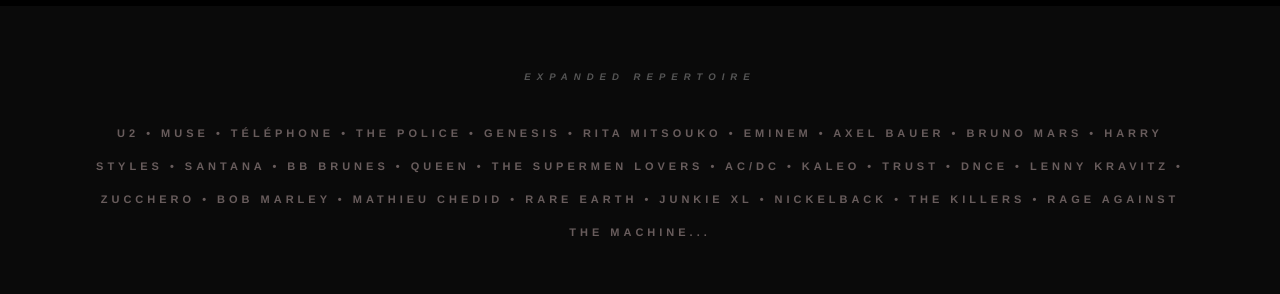
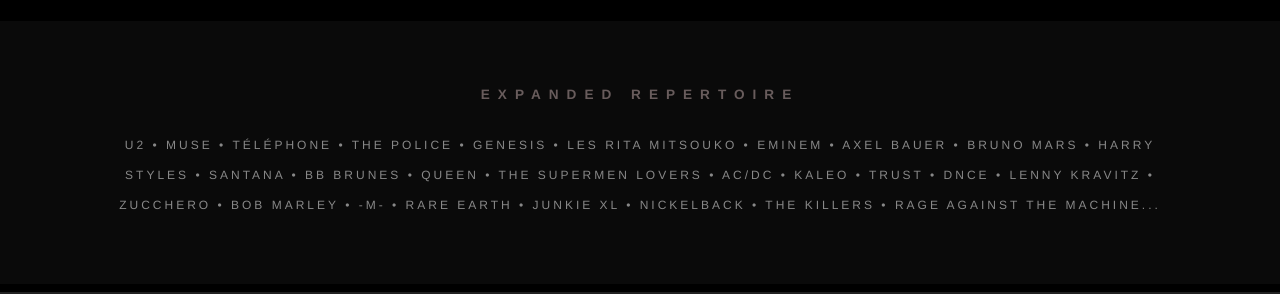
Before and after one commit to emmanuelle-dupasmahe/RR, a React app in the folder frontend/: page /legroupe in a window 1280 px wide. Shown: the part 506-800 px from the top of the page. Built offline with nearby package versions, Linux system fonts and the light colour scheme; no server answers; the HTML template or start-up script is replaced by a standard one.

Commit message:
changement sur Legroupe.jsx

```diff
--- a/frontend/src/pages/Legroupe.jsx
+++ b/frontend/src/pages/Legroupe.jsx
@@ -91,8 +91,7 @@ export default function Groupe() {
             {/* HISTOIRE DYNAMIQUE */}
             <div className="max-w-[900px] mx-auto px-6 py-16 border-t border-white/5">
                 <div className="text-center">
-                    <h2 className="text-white text-2xl md:text-3xl font-black uppercase mb-10 tracking-tight">
-                        {/* On vérifie si group_title_history contient une virgule pour le style bicolore */}
+                    <h2 className="text-white text-2xl md:text-4xl font-[300] uppercase mb-12 tracking-[0.1em] inline-block transform scale-x-[0.90] origin-center">
                         {groupTexts.group_title_history && groupTexts.group_title_history.includes(',') ? (
                             <>
                                 {groupTexts.group_title_history.split(',')[0]},
@@ -123,9 +122,11 @@ export default function Groupe() {
             {/* RÉPERTOIRE  */}
             <div className="bg-[#0a0a0a] py-16 px-6">
                 <div className="max-w-[1100px] mx-auto text-center">
-                    <h3 className="text-white font-black uppercase tracking-[6px] text-[0.6rem] mb-8 opacity-30 italic">Expanded Repertoire</h3>
-                    <p className="text-[#685c5c] text-[9px] md:text-[11px] leading-[3] uppercase tracking-[4px] font-bold">
-                        U2 • Muse • Téléphone • The Police • Genesis • Rita Mitsouko • Eminem • Axel Bauer • Bruno Mars • Harry Styles • Santana • BB brunes • Queen • The supermen lovers • AC/DC • Kaleo • Trust • DNCE • Lenny Kravitz • Zucchero • Bob Marley • Mathieu Chedid • Rare Earth • Junkie XL • Nickelback • The Killers • Rage Against The Machine...
+                    <h3 className="text-[#685c5c] font-black uppercase tracking-[8px] text-[0.85rem] mb-6">
+                        Expanded Repertoire
+                    </h3>
+                    <p className="text-[#888] text-[10px] md:text-[12px] leading-[2.5] uppercase tracking-[3px] font-medium">
+                        U2 • Muse • Téléphone • The Police • Genesis • Les Rita Mitsouko • Eminem • Axel Bauer • Bruno Mars • Harry Styles • Santana • BB Brunes • Queen • The Supermen Lovers • AC/DC • Kaleo • Trust • DNCE • Lenny Kravitz • Zucchero • Bob Marley • -M- • Rare Earth • Junkie XL • Nickelback • The Killers • Rage Against The Machine...
                     </p>
                 </div>
             </div>
```
